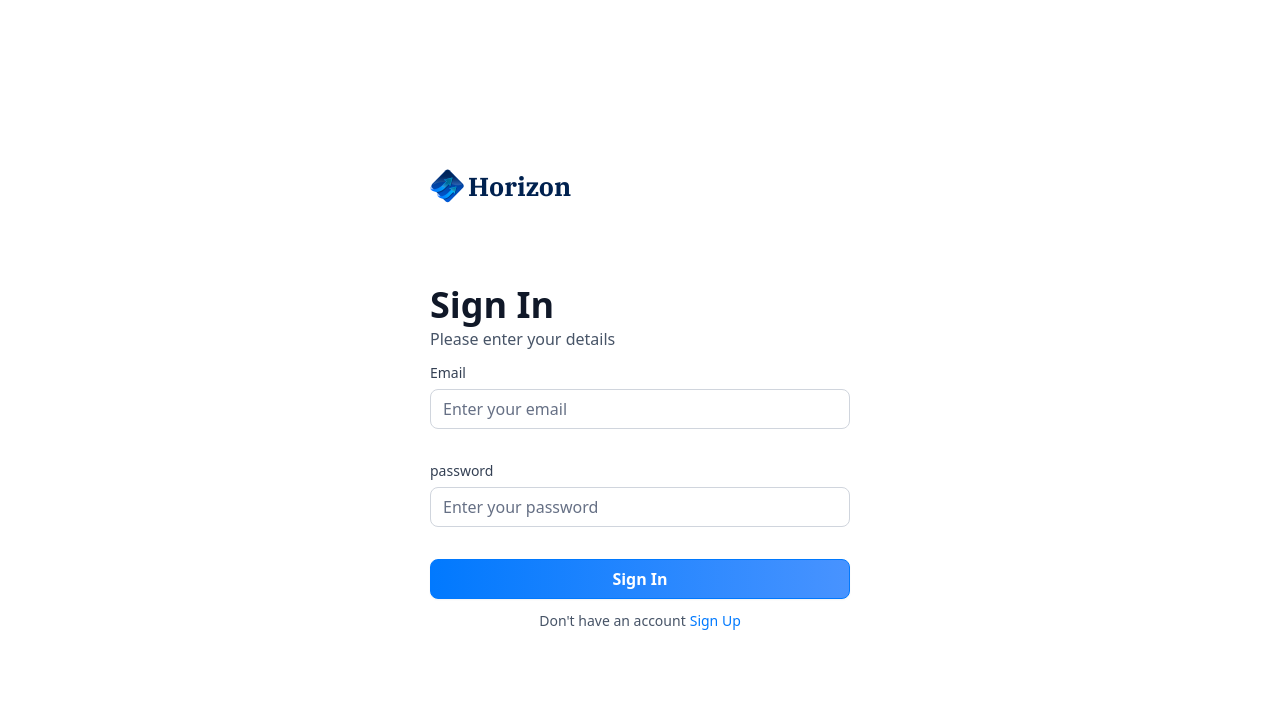
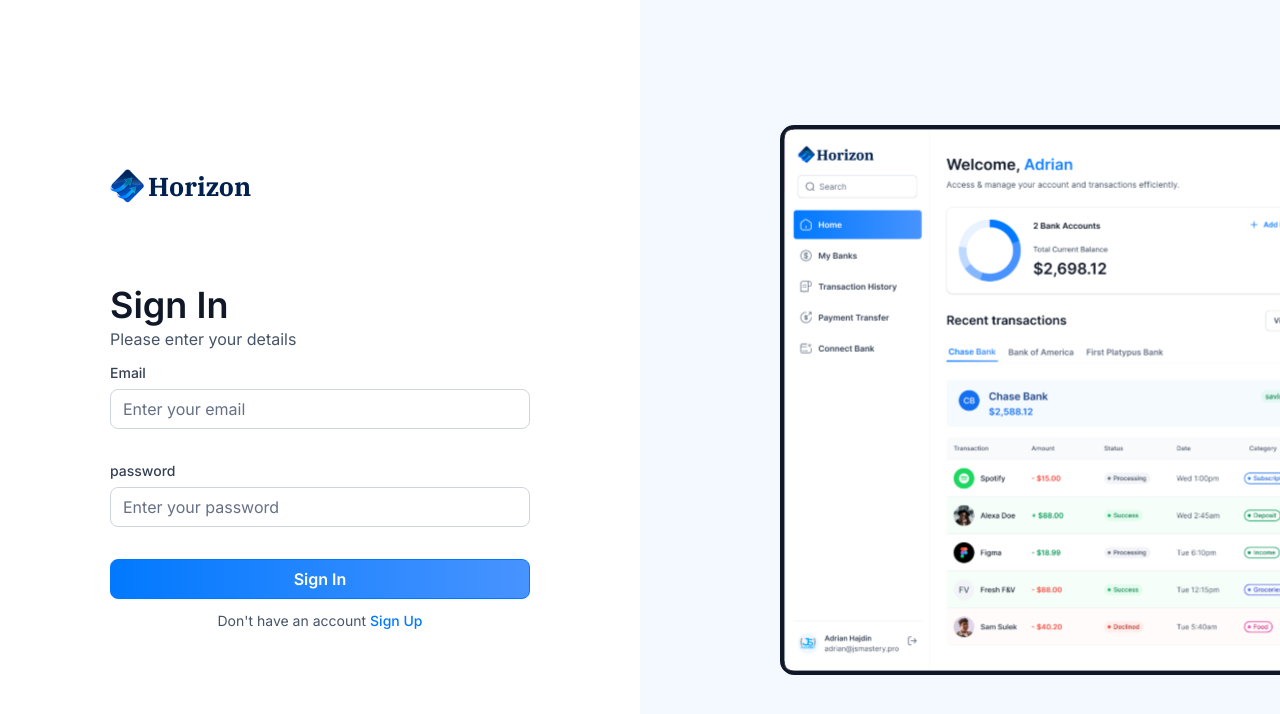
Before and after one commit to SageBaram/banking_app, a Next.js app: page /sign-in in a window 1280 px wide. Shown: the top 714 px of the page. Built offline with nearby package versions, Linux system fonts and the light colour scheme.

Commit message:
(feat) add styling and auth image

```diff
--- a/app/(auth)/layout.tsx
+++ b/app/(auth)/layout.tsx
@@ -1,11 +1,18 @@
+import Image from "next/image"
+
 export default function RootLayout({
   children,
 }: Readonly<{
   children: React.ReactNode;
 }>) {
   return (
-    <main>
+    <main className="flex min-h-screen w-full justify-between font-inter">
       {children}
+      <div className="auth-asset">
+        <div>
+          <Image src="/icons/auth-image.svg" alt="Auth image" width={500} height={500} />
+        </div>
+      </div>
     </main>
   );
 }
```
